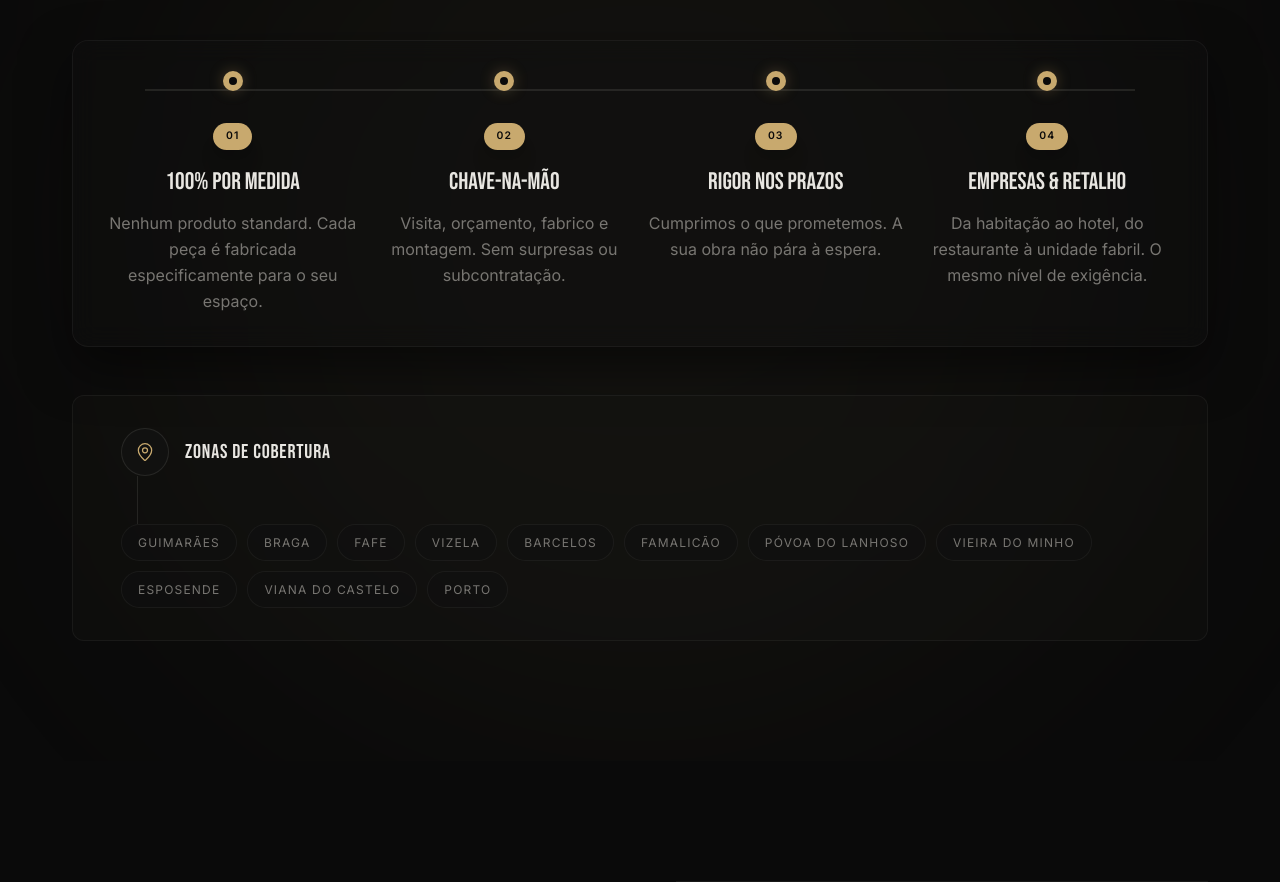
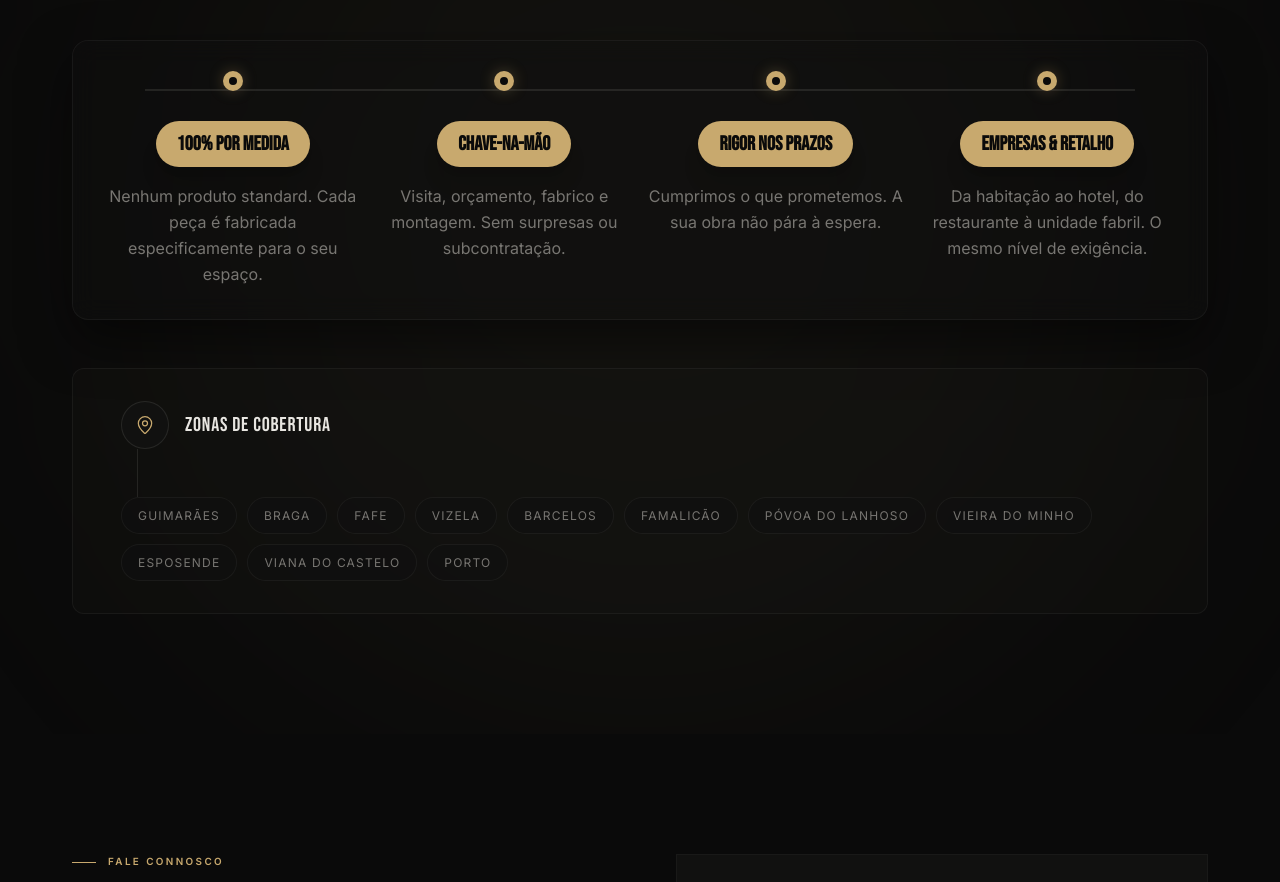
Before and after one commit to mendesrui19/Rino_Seralharia_Website, a React (Vite) app: page / in a window 1280 px wide. Shown: the part 5360-6242 px from the top of the page. Built offline with nearby package versions, Linux system fonts and the light colour scheme.

Commit message:
Move titles into golden badges

```diff
--- a/src/components/ui/roadmap-card.tsx
+++ b/src/components/ui/roadmap-card.tsx
@@ -62,7 +62,7 @@ export function RoadmapCard({
                   )}
                 </motion.div>
 
-                {/* Quarter / Step Number */}
+                {/* Title in Golden Badge */}
                 <div className="mb-4">
                   <Badge
                     variant={
@@ -70,14 +70,13 @@ export function RoadmapCard({
                         ? "default"
                         : "outline"
                     }
-                    className="font-bold tracking-widest text-[0.65rem] px-3 py-1 shadow-xl"
+                    className="font-display font-bold text-lg md:text-xl px-5 py-2 shadow-xl whitespace-nowrap"
                   >
-                    {item.quarter}
+                    {item.title}
                   </Badge>
                 </div>
 
-                {/* Title + Description */}
-                <h4 className="text-xl md:text-2xl font-display text-white mb-3">{item.title}</h4>
+                {/* Description */}
                 <p className="text-sm md:text-base text-dim leading-relaxed">
                   {item.description}
                 </p>
```
